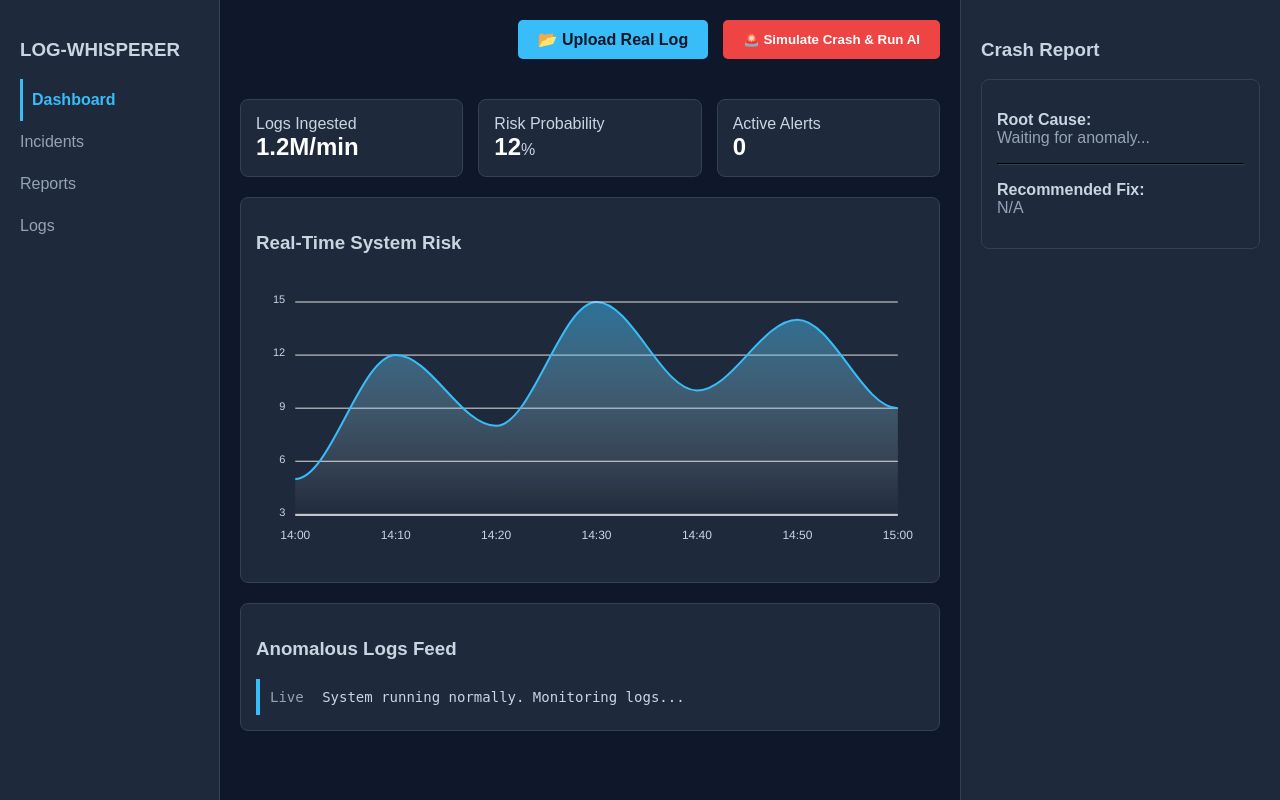
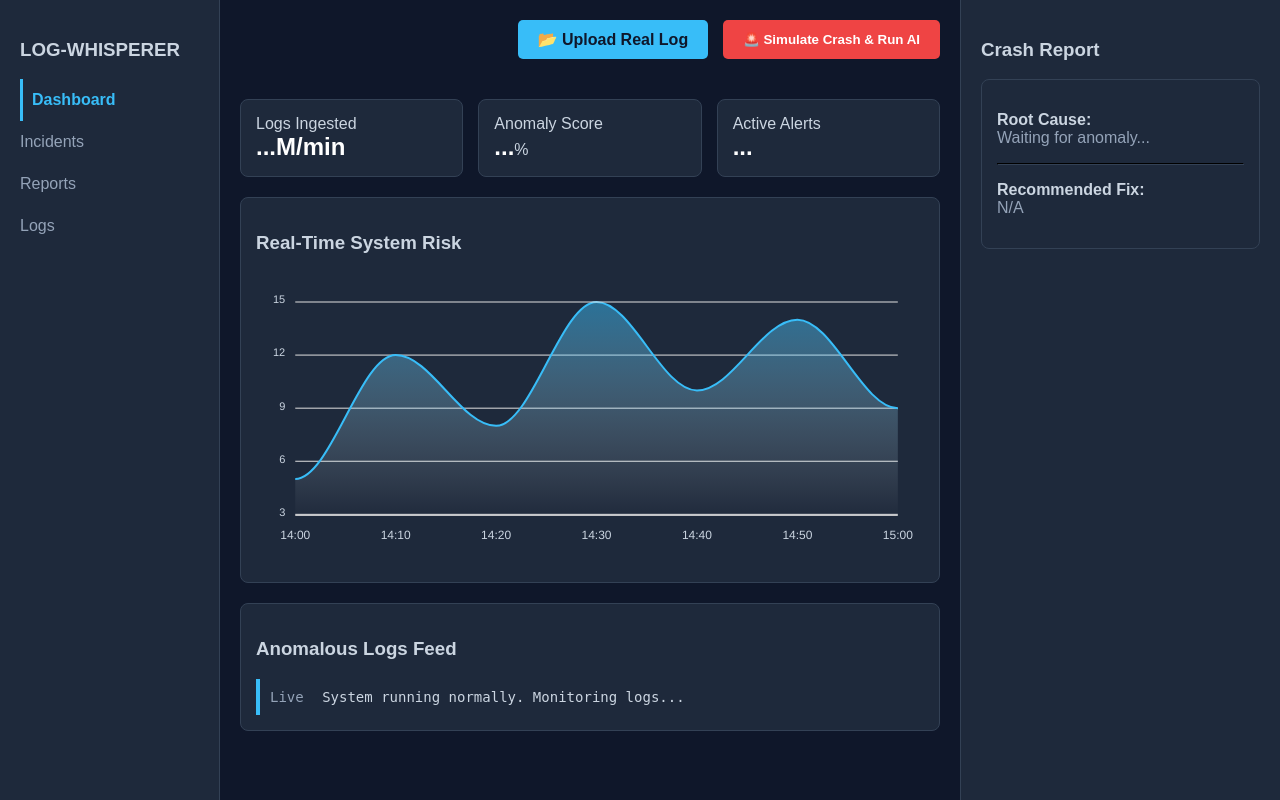
Before and after one commit to satyamvishwakarma-dev/Log-Whisperer, a Flask app: page / in a window 1280 px wide. Run offline with Flask 3, Linux system fonts and the light colour scheme; some libraries are stand-ins or nearby versions.

Commit message:
feat: Implement AI response caching in the backend and introduce a new dashboard UI for log analysis and crash reporting.

```diff
--- a/app.py
+++ b/app.py
@@ -7,6 +7,8 @@ import random
 load_dotenv()
 
 app = Flask(__name__)
+
+ai_cache = {} # Cache
 
 genai.configure(api_key=os.getenv("API_KEY"))
 model = genai.GenerativeModel('gemini-2.5-flash')
@@ -36,7 +38,13 @@ def simulate():
     return run_ai_analysis(anomalous_log)
 
 # --- Core AI Logic (Updated Prompt for Bullet Points) ---
-def run_ai_analysis(log_text):
+def run_ai_analysis(worst_log, calculated_score=85):
+    # 1. THE SHIELD: Check if we already know the answer!
+    if worst_log in ai_cache:
+        print("🚀 Using cached AI response! (Saved an API call!)")
+        return jsonify(ai_cache[worst_log])
+
+    # 2. If it's new, ask Gemini
     prompt = f"""
     Act as a DevOps AI. Find the error in this log and give a short Root Cause and a 2-step Fix.
     Format exactly like this (put each step on a new line):
@@ -45,7 +53,7 @@ def run_ai_analysis(log_text):
     1. [Step 1]
     2. [Step 2]
 
-    Log: {log_text}
+    Log: {worst_log}
     """
 
     try:
@@ -57,14 +65,20 @@ def run_ai_analysis(log_text):
         root_cause = "API Error"
         fix = str(e)
 
-    return jsonify({
-        "anomaly_score": random.randint(75, 99),
-        "alerts": random.randint(1, 5),
-        "logs_ingested": "4.2M/min",
-        "log": log_text[-150:], # Show a short snippet on the dashboard
+    # 3. Package the data
+    result_data = {
+        "anomaly_score": calculated_score,
+        "alerts": calculated_score // 20,
+        "logs_ingested": "1 File",
+        "log": worst_log,
         "root_cause": root_cause,
         "fix": fix
-    })
+    }
+
+    # 4. THE SAVE: Store it in the memory bank for next time
+    ai_cache[worst_log] = result_data
+
+    return jsonify(result_data)
 
 if __name__ == '__main__':
     app.run(debug=True)
--- a/templates/index.html
+++ b/templates/index.html
@@ -35,9 +35,9 @@
                 </div>
 
                 <div class="top-cards">
-                    <div class="card">Logs Ingested<br><span id="ingested" class="big-text">1.2M/min</span></div>
-                    <div class="card">Risk Probability<br><span id="score" class="big-text">12</span>%</div>
-                    <div class="card" id="alert-card">Active Alerts<br><span id="alerts" class="big-text">0</span></div>
+                    <div class="card">Logs Ingested<br><span id="ingested" class="big-text">...M/min</span></div>
+                    <div class="card">Anomaly Score<br><span id="score" class="big-text">...</span>%</div>
+                    <div class="card" id="alert-card">Active Alerts<br><span id="alerts" class="big-text">...</span></div>
                 </div>
 
                 <div class="chart-container">
```
